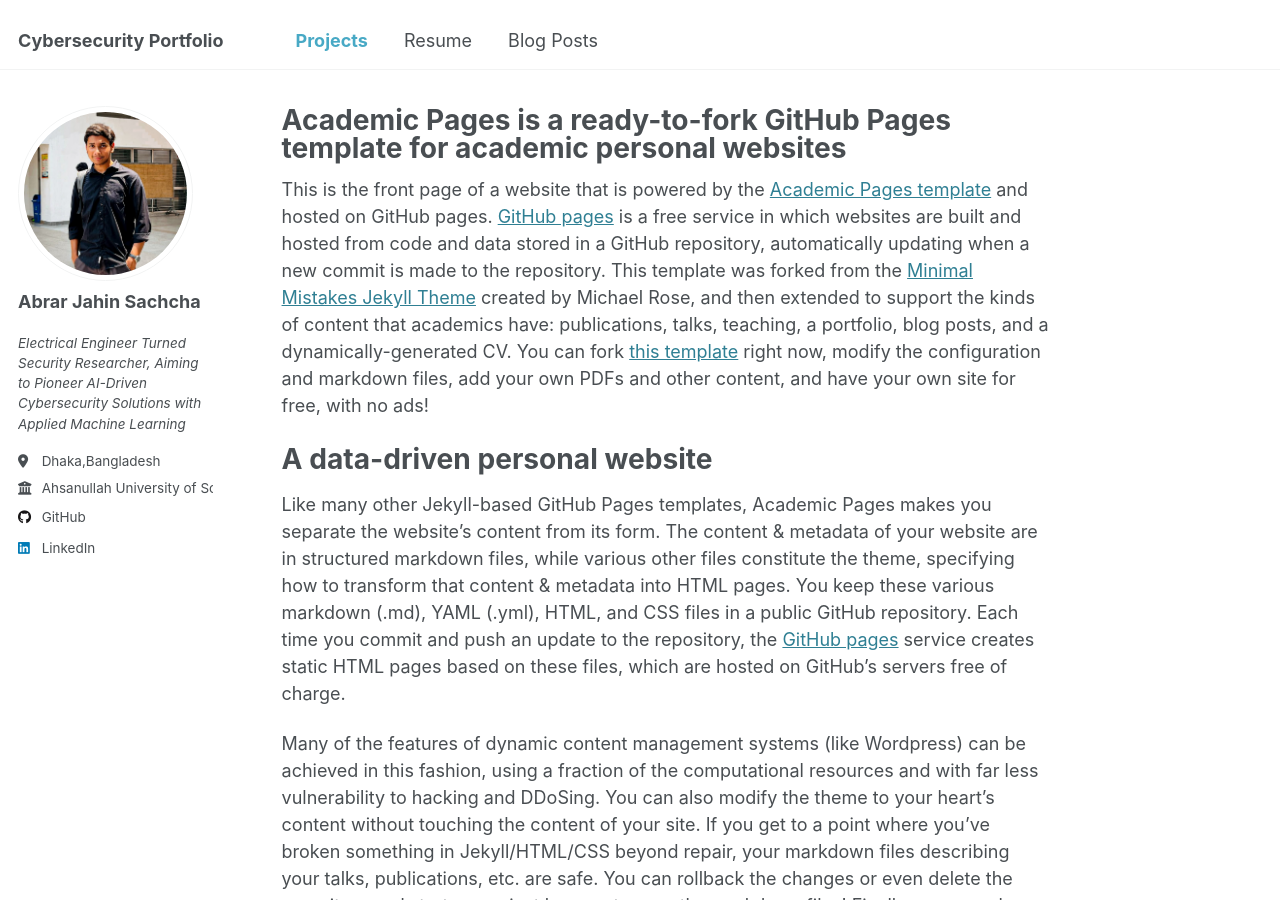
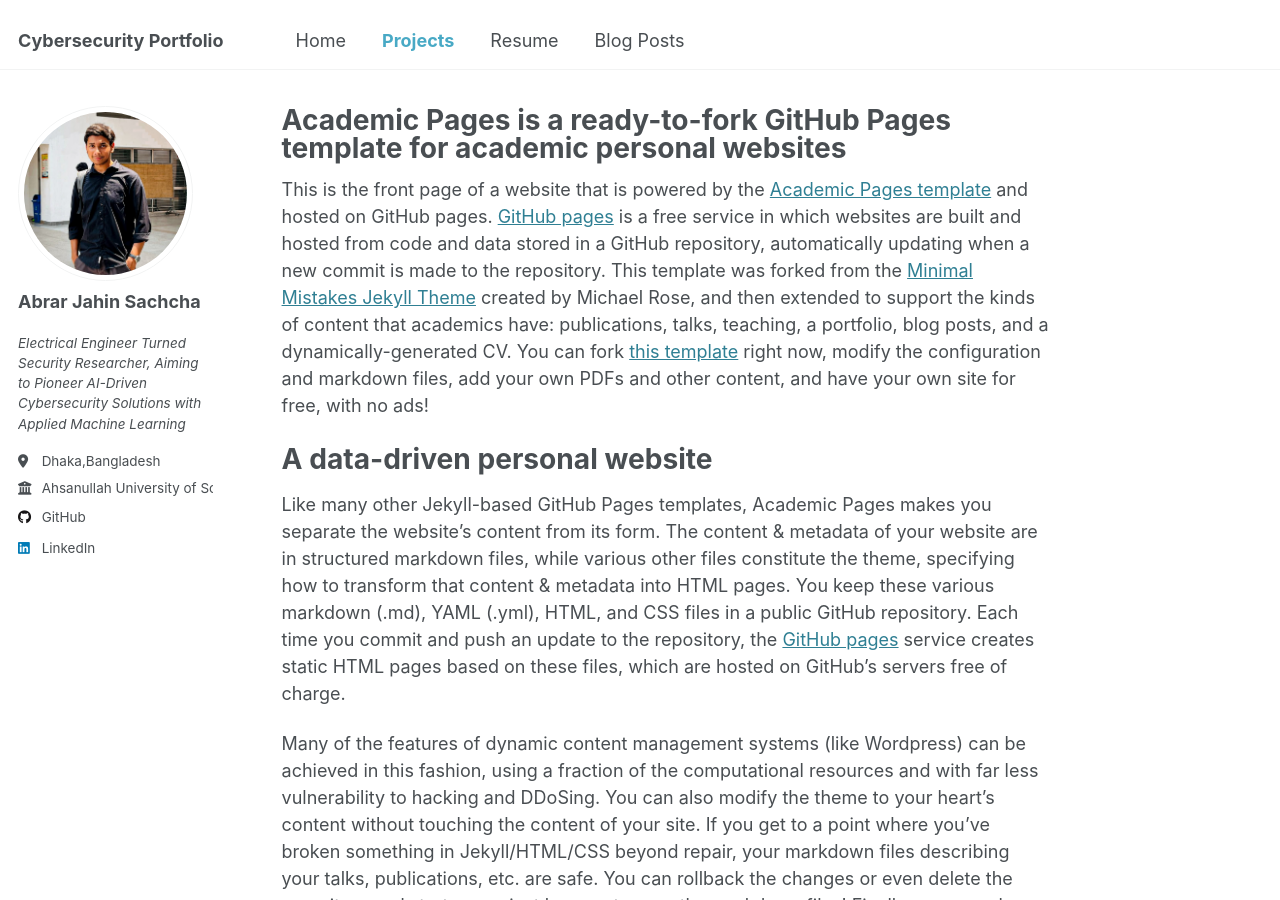
Before and after one commit to AbrarJahin7/cyberportfolio.github.io, a Jekyll site: the page built from _pages/about.md, in a window 1280 px wide and 900 px high. Built offline with Jekyll 4.4.1, drawn with Linux system fonts in a browser that asks for light colours.

Commit message:
Update navigation.yml

```diff
--- a/_data/navigation.yml
+++ b/_data/navigation.yml
@@ -5,6 +5,8 @@
 # prevent it from being included in the site.
 
 main:
+  - title: "Home"
+    url: https://abrarjahin7.github.io/cyberportfolio.github.io
 
   - title: "<span style='color:#48a9c5; font-weight: bold;'>Projects</span>"
     url: /portfolio/
```
